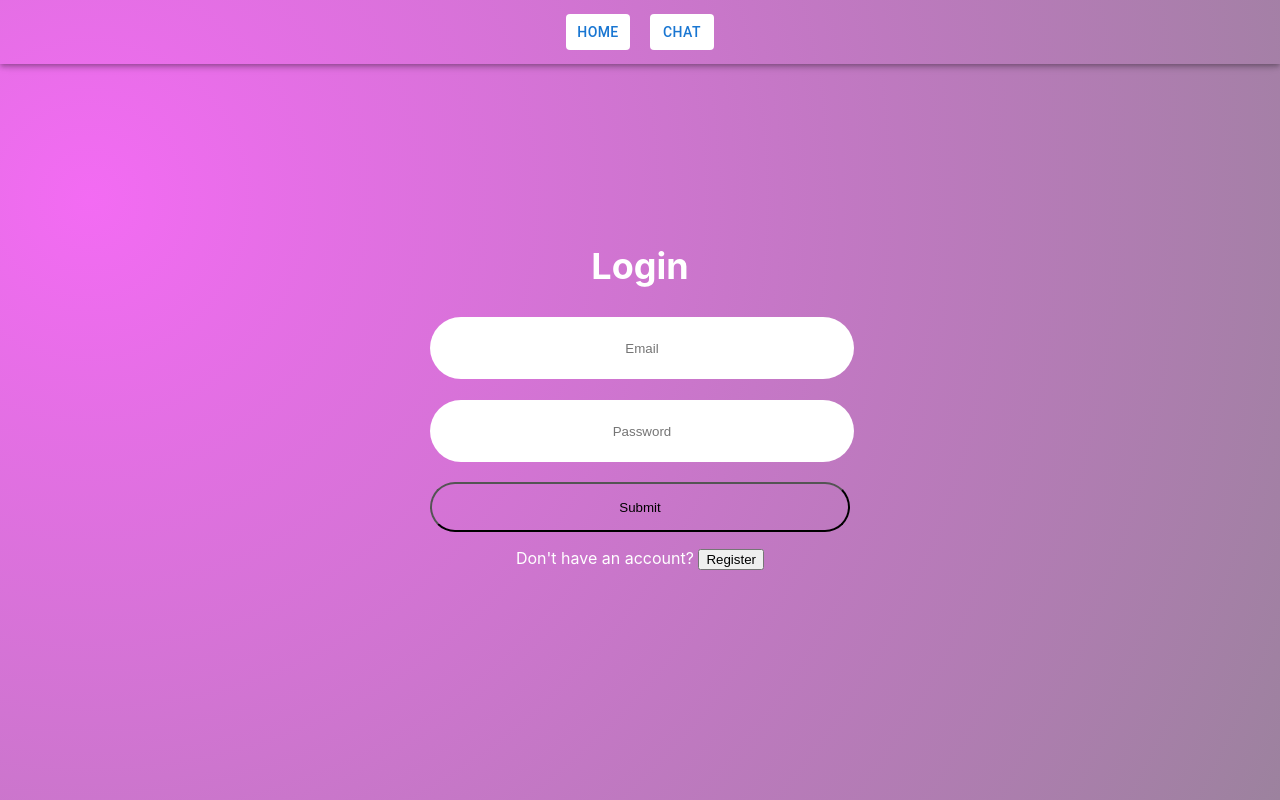
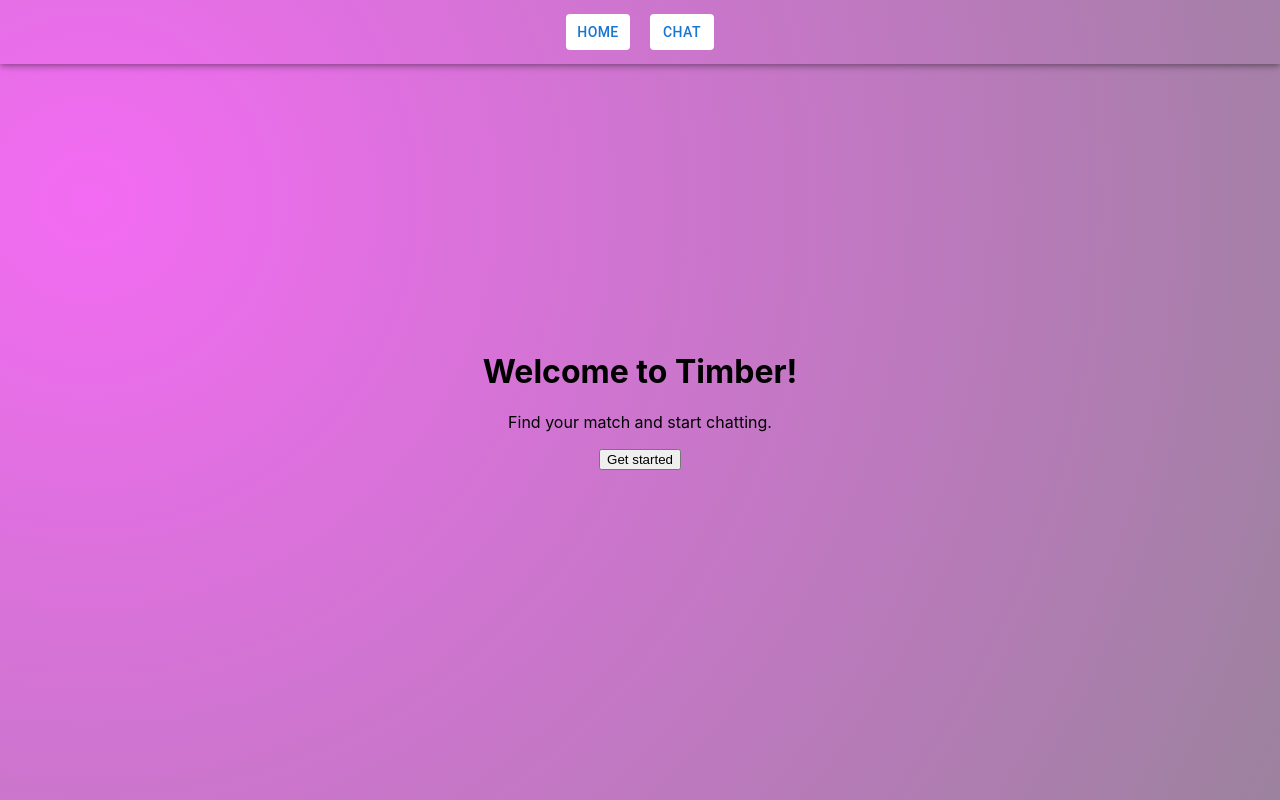
Before and after one commit to JeriChopper/AWP_Fullstack, a React (Create React App) app in the folder client/: page / in a window 1280 px wide. Built offline with nearby package versions, Linux system fonts and the light colour scheme.

Commit message:
added new functionality and tested photos

```diff
--- a/client/src/App.js
+++ b/client/src/App.js
@@ -1,9 +1,11 @@
 import { useState } from 'react';
 import { BrowserRouter as Router, Routes, Route} from 'react-router-dom';
 import './App.css';
-import './components/auth.css'
-import Authentication from './components/Authentication';
+import './pages/auth.css'
+import Authentication from './pages/Authentication';
 import Header from './components/Header';
+import Home from './pages/Home';
+import Intro from './pages/Intro';
 
 
 function App() {
@@ -16,11 +18,15 @@ function App() {
         <Header/>
         <Routes>
           <Route
-            path="/" element={!jwt ? <Authentication setJwt={setJwt} setUser={setUser} jwt={jwt} />
-            :""}/>
+            path="/" element={!jwt ? <Intro setJwt={setJwt} setUser={setUser} jwt={jwt} />
+            :<Home/>}>
+          </Route>
+          <Route
+            path="/auth" element={!jwt ? <Authentication setJwt={setJwt} setUser={setUser} jwt={jwt} />
+            :<Home/>}/>
           <Route
             path="/chat" element={!jwt ? <Authentication setJwt={setJwt} setUser={setUser} jwt={jwt} />
-            :""}/>
+            :<Home/>}/>
         </Routes>
 
       </div>
--- /dev/null
+++ b/client/src/components/ActionAreaCard.js
@@ -0,0 +1,29 @@
+import * as React from 'react';
+import Card from '@mui/material/Card';
+import CardContent from '@mui/material/CardContent';
+import CardMedia from '@mui/material/CardMedia';
+import Typography from '@mui/material/Typography';
+import { CardActionArea } from '@mui/material';
+
+export default function ActionAreaCard() {
+  return (
+    <Card sx={{ maxWidth: 345 }}>
+      <CardActionArea>
+        <CardMedia
+          component="img"
+          height="140"
+          image="./client/src/pictures/apustajina.png"
+          alt="apustajina"
+        />
+        <CardContent>
+          <Typography gutterBottom variant="h5" component="div">
+            Apustajina
+          </Typography>
+          <Typography variant="body2" color="text.secondary">
+            Etsin kavereita.
+          </Typography>
+        </CardContent>
+      </CardActionArea>
+    </Card>
+  );
+}
--- /dev/null
+++ b/client/src/pages/Home.js
@@ -0,0 +1,13 @@
+import React from 'react';
+import { Link } from 'react-router-dom';
+import ActionAreaCard from '../components/ActionAreaCard';
+
+function Home() {
+  return (
+    <div>
+      <h1><ActionAreaCard/></h1>
+    </div>
+  )
+}
+
+export default Home
--- /dev/null
+++ b/client/src/pages/Intro.js
@@ -0,0 +1,16 @@
+import React from 'react';
+import { Link } from 'react-router-dom';
+
+function Intro() {
+  return (
+    <div>
+      <h1>Welcome to Timber!</h1>
+      <p>Find your match and start chatting.</p>
+      <Link to="/auth">
+        <button>Get started</button>
+      </Link>
+    </div>
+  )
+}
+
+export default Intro
```
Also changed, not shown: client/src/components/Home.js (deleted, +0 -9 lines), client/src/pages/Authentication.js (renamed from client/src/components/Authentication.js), client/src/pages/auth.css (renamed from client/src/components/auth.css), client/src/pictures/apustajina.png (added).
